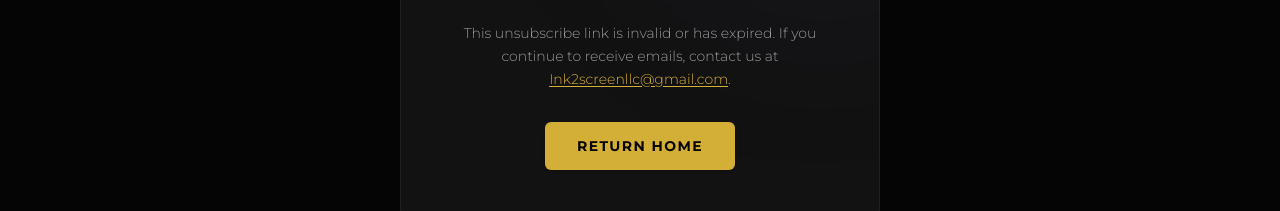
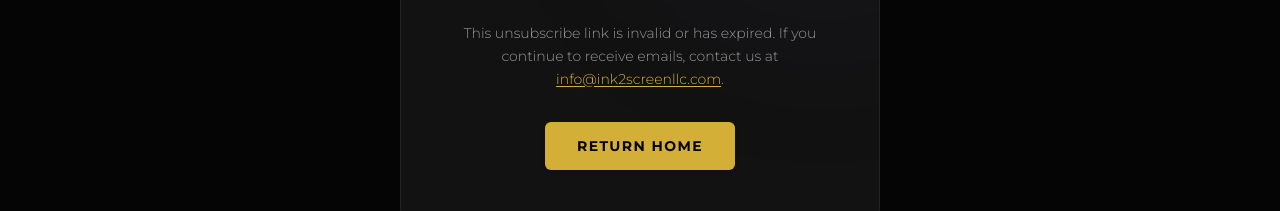
Before and after one commit to steverosky/Ink2Screen-frontend, a Next.js app: page /newsletter/unsubscribe in a window 1280 px wide. Shown: the part 371-582 px from the top of the page. Built offline with nearby package versions, Linux system fonts and the light colour scheme; no server answers; what @medusajs/js-sdk would draw is missing.

Commit message:
feat: update email addresses to new contact and add Google Analytics configuration

```diff
--- a/src/app/contact/page.tsx
+++ b/src/app/contact/page.tsx
@@ -20,7 +20,7 @@ export const metadata: Metadata = {
 
 type ContentMap = Record<string, Record<string, Record<string, string>>>
 
-const DEFAULT_EMAIL = "Ink2screenllc@gmail.com"
+const DEFAULT_EMAIL = "info@ink2screenllc.com"
 
 function getSocialLinks(c: ContentMap) {
   return [
--- a/src/app/newsletter/unsubscribe/page.tsx
+++ b/src/app/newsletter/unsubscribe/page.tsx
@@ -81,10 +81,10 @@ export default async function UnsubscribePage({
               This unsubscribe link is invalid or has expired. If you continue
               to receive emails, contact us at{" "}
               <a
-                href="mailto:Ink2screenllc@gmail.com"
+                href="mailto:info@ink2screenllc.com"
                 className="text-brand-gold underline underline-offset-2"
               >
-                Ink2screenllc@gmail.com
+                info@ink2screenllc.com
               </a>
               .
             </p>
--- a/src/components/contact-form.tsx
+++ b/src/components/contact-form.tsx
@@ -72,7 +72,7 @@ export function ContactForm() {
       setErrorMsg(
         code === 429
           ? "You've sent a message recently. Please wait a minute and try again."
-          : "We couldn't send your message. Please email us directly at Ink2screenllc@gmail.com."
+          : "We couldn't send your message. Please email us directly at info@ink2screenllc.com."
       )
     }
   }
--- a/src/lib/seo.ts
+++ b/src/lib/seo.ts
@@ -90,12 +90,12 @@ export function organizationSchema(): JsonLd {
       addressRegion: "TX",
       addressCountry: "US",
     },
-    email: "Ink2screenllc@gmail.com",
+    email: "info@ink2screenllc.com",
     sameAs: BRAND_SAME_AS,
     contactPoint: {
       "@type": "ContactPoint",
       contactType: "customer service",
-      email: "Ink2screenllc@gmail.com",
+      email: "info@ink2screenllc.com",
       areaServed: "US",
       availableLanguage: "English",
     },
```
Also changed, not shown: 2 other files (tests, documents, lock files or other folders).
